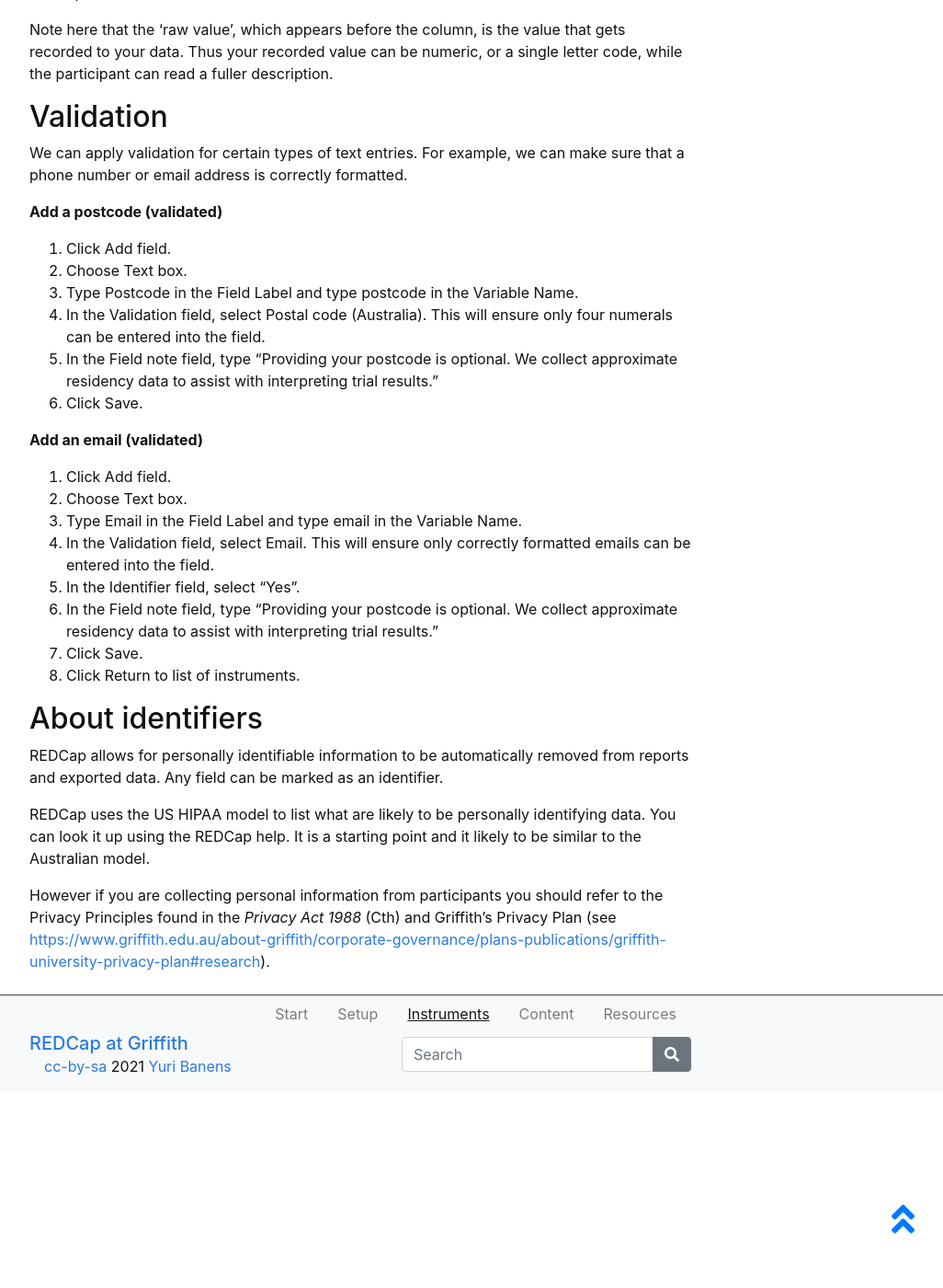
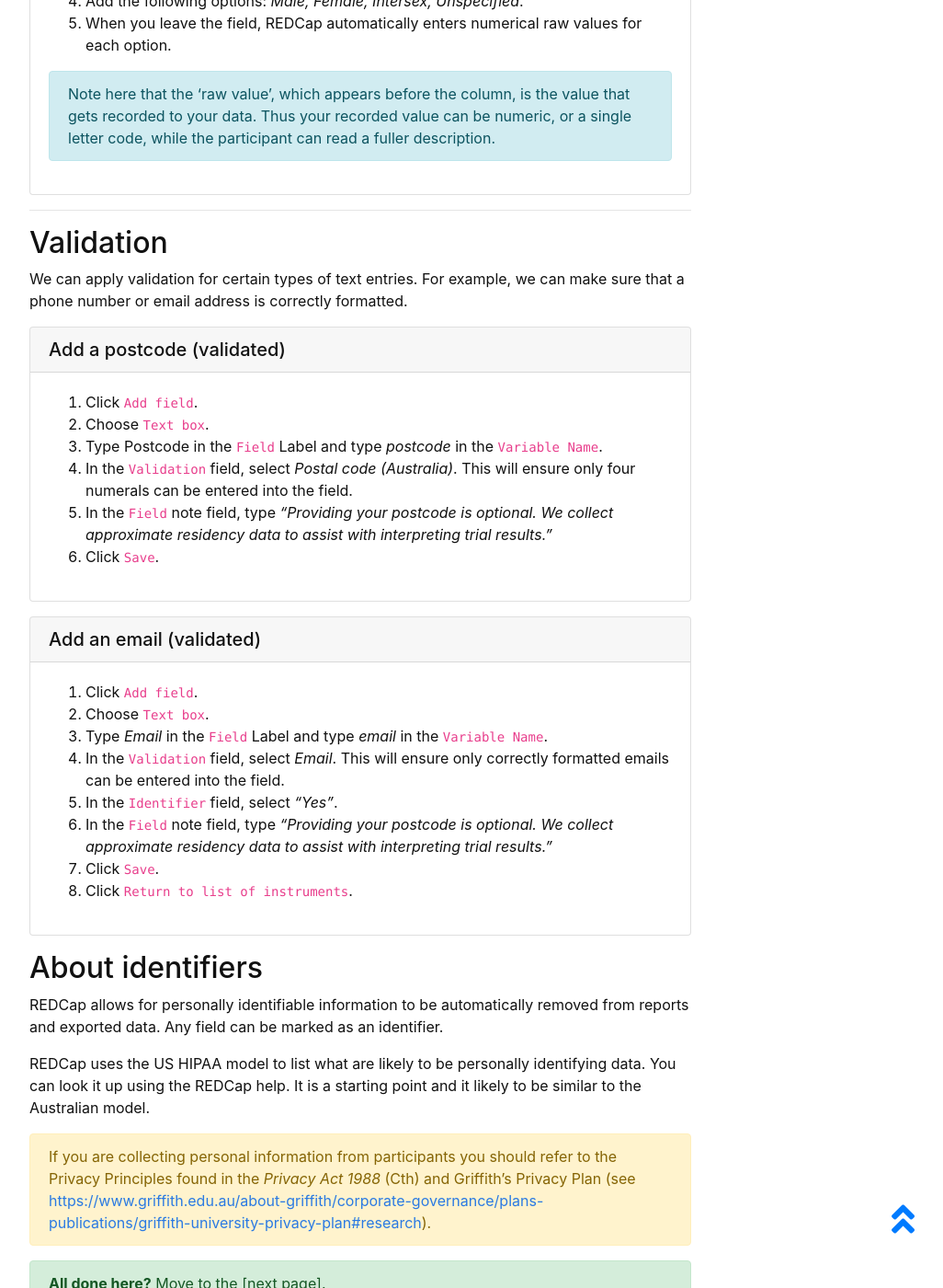
Before and after one commit to GriffithUniLibrary/redcap-intro-superseded, a Jekyll site: the page built from content/2-instruments.md, in a window 1280 px wide and 1400 px high, scrolled down 2001 px. Shown: the whole window at 92% size, without its empty margins (248-1274 px from the left). Built offline with Jekyll 4.4.1, drawn with Linux system fonts in a browser that asks for light colours; part of the change alters nothing that is shown; some of the changed text lies outside the part shown.

Commit message:
New stuff

```diff
--- a/content/2-instruments.md
+++ b/content/2-instruments.md
@@ -24,8 +24,6 @@ There are two ways to add data to an instrument: **forms** and **surveys**. They
 You'll see one instrument in the list, called 'My First Instrument'.
 
 {% capture text %}
-**Rename your first instrument**
-
 1. Click on `Choose actions` under `Instrument actions` and select `Rename`.
 2. Name the instrument *Demographic data*.
 {% endcapture %}
@@ -33,8 +31,7 @@ You'll see one instrument in the list, called 'My First Instrument'.
 
 Now We’ll build a form and then turn it into a survey.
 
-**Add two text fields**
-
+{% capture buildform %}
 1. Click on `My First Instrument`
 2. Click `Add Field`
 3. Choose `Text Box`
@@ -44,40 +41,48 @@ Now We’ll build a form and then turn it into a survey.
 7. In the `Identifier?` Field, select “Yes”. (Identifiable information can be flagged so as to remove it from exports.)
 8. Click `Save`.
 9. Repeat the process to add the field Given Name (name_given)
+{% endcapture %}
+{% include card.html header="Rename your first instrument" text=buildform %}
 
-**Add a multiple-choice field**
-
+{% capture multiplechoice %}
 1. Click `Add field`.
 2. Choose `Multiple choice - Radio buttons` from the drop-down list.
 3. Type *Gender* in the `Field` Label and *gender* in the `Variable Name`.
 4. Add the following options: *Male, Female, Intersex, Unspecified*.
 5. When you leave the field, REDCap automatically enters numerical raw values for each option.
 
-Note here that the ‘raw value’, which appears before the column, is the value that gets recorded to your data. Thus your recorded value can be numeric, or a single letter code, while the participant can read a fuller description.
+{% include alert.html text="Note here that the ‘raw value’, which appears before the column, is the value that gets recorded to your data. Thus your recorded value can be numeric, or a single letter code, while the participant can read a fuller description." color="info" %}
+
+{% endcapture %}
+{% include card.html header="Add a multiple choice question" text=multiplechoice %}
+
+___
 
 ## Validation
 
 We can apply validation for certain types of text entries. For example, we can make sure that a phone number or email address is correctly formatted.
 
-**Add a postcode (validated)**
+{% capture postcode %}
+1. Click `Add field`.
+2. Choose `Text box`.
+3. Type Postcode in the `Field` Label and type *postcode* in the `Variable Name`.
+4. In the `Validation` field, select *Postal code (Australia)*. This will ensure only four numerals can be entered into the field.
+5. In the `Field` note field, type *“Providing your postcode is optional. We collect approximate residency data to assist with interpreting trial results.”*
+6. Click `Save`.
+{% endcapture %}
+{% include card.html header="Add a postcode (validated)" text=postcode %}
 
-1. Click Add field.
-2. Choose Text box.
-3. Type Postcode in the Field Label and type postcode in the Variable Name.
-4. In the Validation field, select Postal code (Australia). This will ensure only four numerals can be entered into the field.
-5. In the Field note field, type “Providing your postcode is optional. We collect approximate residency data to assist with interpreting trial results.”
-6. Click Save.
-
-**Add an email (validated)**
-
-1. Click Add field.
-2. Choose Text box.
-3. Type Email in the Field Label and type email in the Variable Name.
-4. In the Validation field, select Email. This will ensure only correctly formatted emails can be entered into the field.
-5. In the Identifier field, select “Yes”.
-6. In the Field note field, type “Providing your postcode is optional. We collect approximate residency data to assist with interpreting trial results.”
-7. Click Save.
-8. Click Return to list of instruments.
+{% capture email %}
+1. Click `Add field`.
+2. Choose `Text box`.
+3. Type *Email* in the `Field` Label and type *email* in the `Variable Name`.
+4. In the `Validation` field, select *Email*. This will ensure only correctly formatted emails can be entered into the field.
+5. In the `Identifier` field, select *“Yes”*.
+6. In the `Field` note field, type *“Providing your postcode is optional. We collect approximate residency data to assist with interpreting trial results.”*
+7. Click `Save`.
+8. Click `Return to list of instruments`.
+{% endcapture %}
+{% include card.html header="Add an email (validated)" text=email %}
 
 ## About identifiers
 
@@ -85,4 +90,6 @@ REDCap allows for personally identifiable information to be automatically remove
 
 REDCap uses the US HIPAA model to list what are likely to be personally identifying data. You can look it up using the REDCap help. It is a starting point and it likely to be similar to the Australian model.
 
-However if you are collecting personal information from participants you should refer to the Privacy Principles found in the *Privacy Act 1988* (Cth) and Griffith’s Privacy Plan (see [https://www.griffith.edu.au/about-griffith/corporate-governance/plans-publications/griffith-university-privacy-plan#research](https://www.griffith.edu.au/about-griffith/corporate-governance/plans-publications/griffith-university-privacy-plan#research)).
+{% include alert.html text="If you are collecting personal information from participants you should refer to the Privacy Principles found in the *Privacy Act 1988* (Cth) and Griffith’s Privacy Plan (see [https://www.griffith.edu.au/about-griffith/corporate-governance/plans-publications/griffith-university-privacy-plan#research](https://www.griffith.edu.au/about-griffith/corporate-governance/plans-publications/griffith-university-privacy-plan#research))." color="warning" %}
+
+{% include alert.html text="**All done here?** Move to the [next page]." color="success" %}
```
